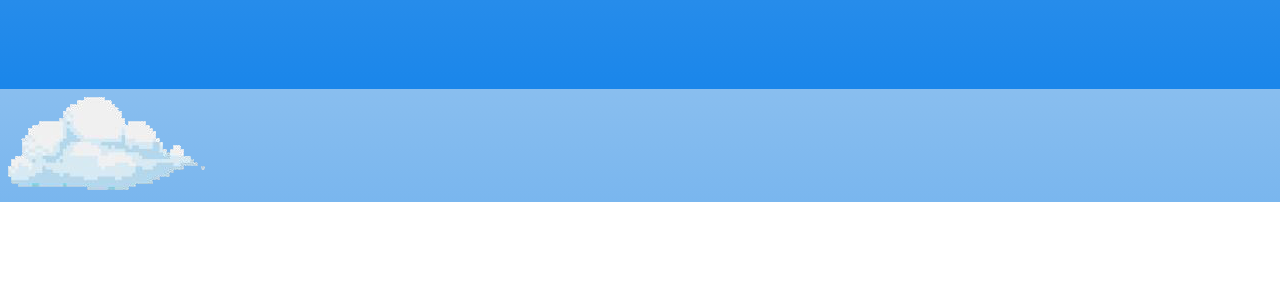
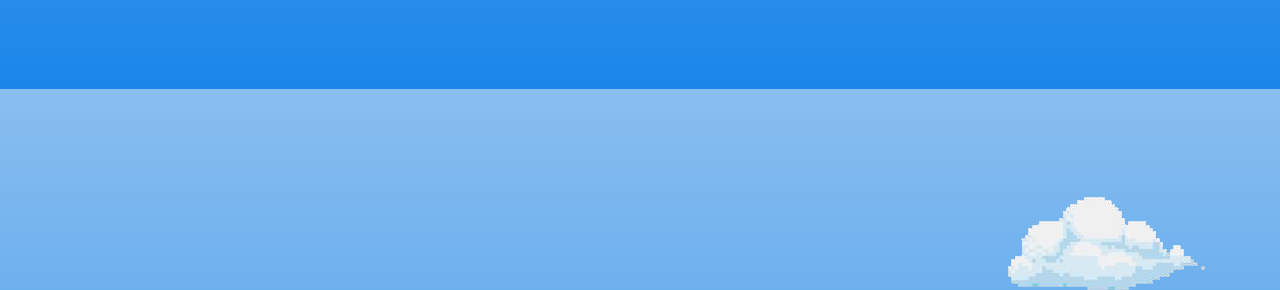
Before and after one commit to luchshij-Username/luchshij-Username.github.io, a plain HTML site: page index.html in a window 1280 px wide. Shown: the part 711-1001 px from the top of the page. Before the commit the page ends 913 px from the top, so only its background shows below. Drawn offline with Linux system fonts and the light colour scheme.

Commit message:
Update style.css

```diff
--- a/style.css
+++ b/style.css
@@ -87,7 +87,8 @@ main {
 
 
 .clouds img {
-	left:1000;
+	top:100px;
+	left:1000px;
 	z-index: -1;
 	position: relative;
 	animation: cloud 3s infinite 2s;
```
